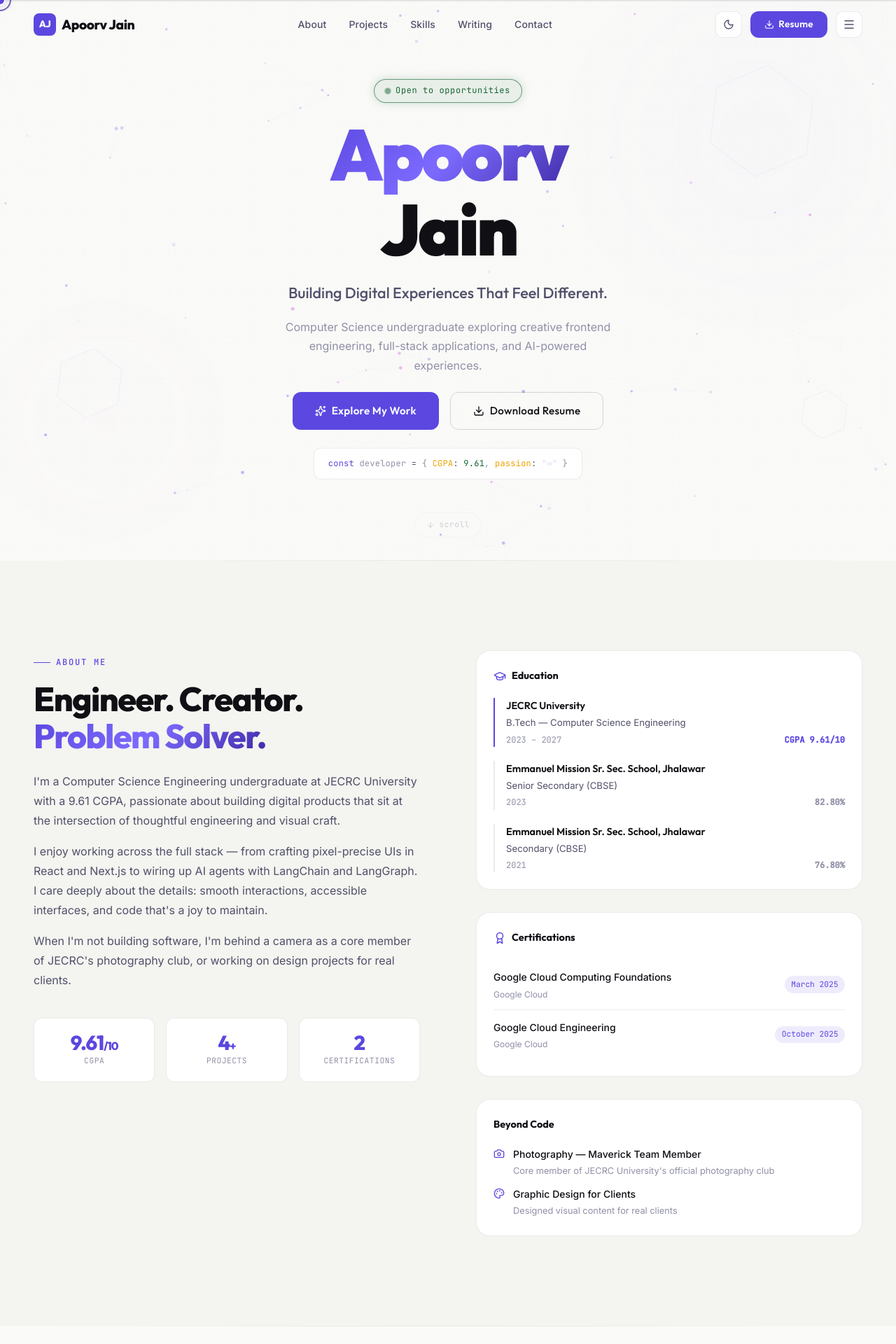
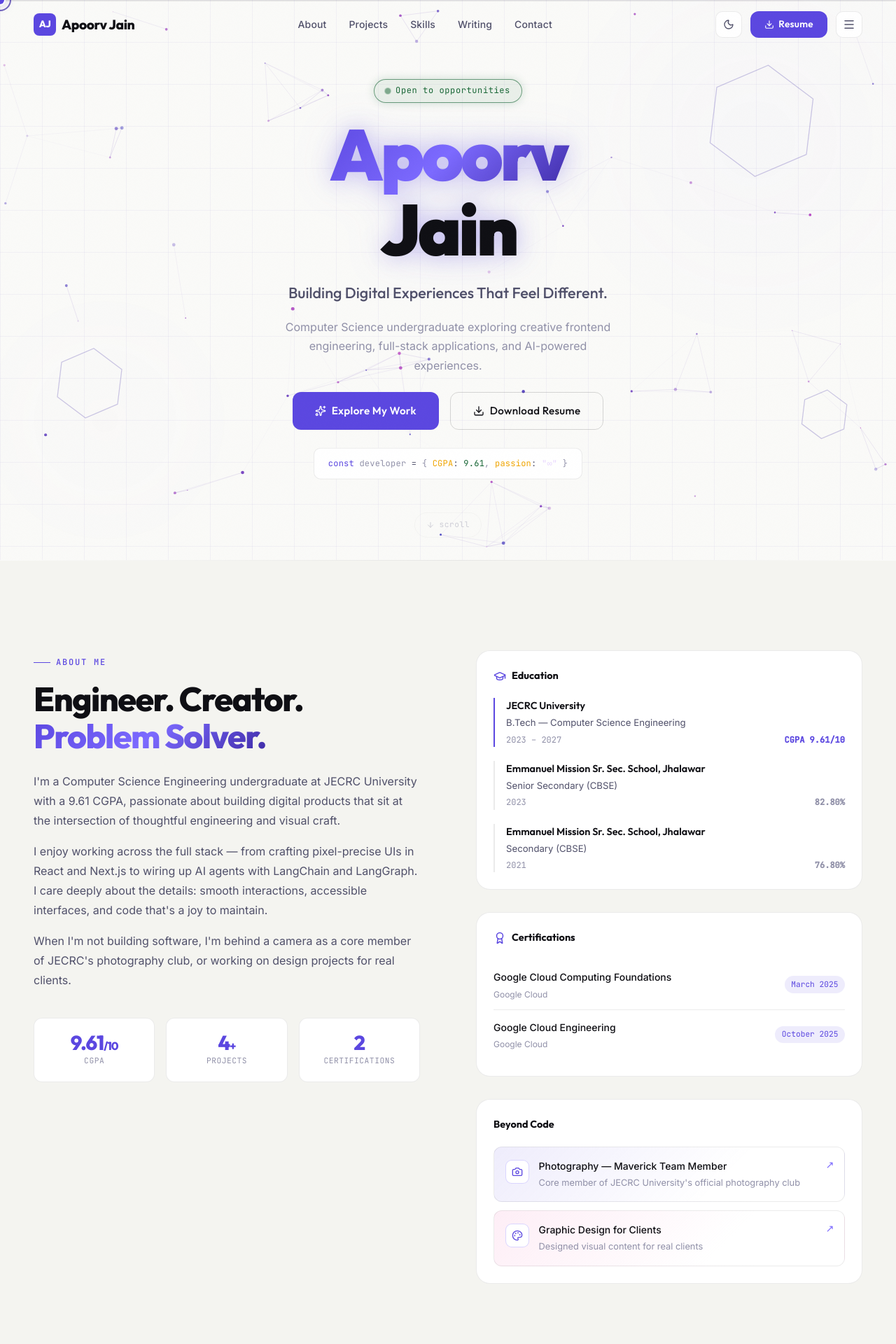
Before and after one commit to claron11/PORTFOLIO-BY-APOORV, a React (Vite) app: page / in a window 1280 px wide. Shown: the top 1920 px of the page at 70% size. Built offline with nearby package versions, Linux system fonts and the light colour scheme.

Commit message:
Enhance hero visuals and creative showcase

```diff
--- a/src/components/sections/About.tsx
+++ b/src/components/sections/About.tsx
@@ -277,8 +277,14 @@ export default function About() {
               }}>
                 Beyond Code
               </div>
-              <div style={{ display: 'flex', flexDirection: 'column', gap: '0.75rem' }}>
-                <div style={{ display: 'flex', alignItems: 'flex-start', gap: '0.75rem' }}>
+              <div className="creative-showcase" style={{ display: 'flex', flexDirection: 'column', gap: '0.75rem' }}>
+                <a
+                  className="creative-link-card"
+                  href="https://drive.google.com/drive/folders/19He3_N3heoBUL7uaiOaWTeE-bIZdToYD?usp=drive_link"
+                  target="_blank"
+                  rel="noopener noreferrer"
+                  aria-label="View Apoorv's photography on Instagram"
+                >
                   <Camera size={16} style={{ color: 'var(--color-accent)', marginTop: '0.1rem', flexShrink: 0 }} />
                   <div>
                     <div style={{ fontSize: '0.875rem', fontWeight: 500, color: 'var(--color-text-primary)' }}>
@@ -288,8 +294,14 @@ export default function About() {
                       Core member of JECRC University's official photography club
                     </div>
                   </div>
-                </div>
-                <div style={{ display: 'flex', alignItems: 'flex-start', gap: '0.75rem' }}>
+                </a>
+                <a
+                  className="creative-link-card"
+                  href="https://drive.google.com/drive/folders/1l46ctVZYBeRMH7eAaTr9biNsE1gljejT?usp=drive_link"
+                  target="_blank"
+                  rel="noopener noreferrer"
+                  aria-label="View Apoorv's visual design work"
+                >
                   <Palette size={16} style={{ color: 'var(--color-accent)', marginTop: '0.1rem', flexShrink: 0 }} />
                   <div>
                     <div style={{ fontSize: '0.875rem', fontWeight: 500, color: 'var(--color-text-primary)' }}>
@@ -299,7 +311,7 @@ export default function About() {
                       Designed visual content for real clients
                     </div>
                   </div>
-                </div>
+                </a>
               </div>
             </div>
           </motion.div>
--- a/src/components/sections/Hero.tsx
+++ b/src/components/sections/Hero.tsx
@@ -42,6 +42,10 @@ function HeroCanvas() {
     const draw = () => {
       t += 0.005
       ctx.clearRect(0, 0, width, height)
+      const isLightTheme = document.documentElement.getAttribute('data-theme') === 'light'
+      const networkOpacity = isLightTheme ? 0.2 : 0.12
+      const shapeOpacity = isLightTheme ? 0.25 : 0.12
+      const particleOpacityBoost = isLightTheme ? 1.4 : 1.15
 
       // Draw connections
       for (let i = 0; i < particles.length; i++) {
@@ -51,8 +55,8 @@ function HeroCanvas() {
           const dist = Math.sqrt(dx * dx + dy * dy)
           if (dist < 150) {
             ctx.beginPath()
-            ctx.strokeStyle = `hsla(260, 70%, 70%, ${(1 - dist / 150) * 0.08})`
-            ctx.lineWidth = 0.5
+            ctx.strokeStyle = `hsla(260, 70%, ${isLightTheme ? '38%' : '70%'}, ${(1 - dist / 150) * networkOpacity})`
+            ctx.lineWidth = isLightTheme ? 0.75 : 0.5
             ctx.moveTo(particles[i].x, particles[i].y)
             ctx.lineTo(particles[j].x, particles[j].y)
             ctx.stroke()
@@ -71,7 +75,7 @@ function HeroCanvas() {
 
         ctx.beginPath()
         ctx.arc(p.x, p.y, p.size, 0, Math.PI * 2)
-        ctx.fillStyle = `hsla(${p.hue}, 70%, 70%, ${p.opacity})`
+        ctx.fillStyle = `hsla(${p.hue}, 70%, ${isLightTheme ? '42%' : '70%'}, ${p.opacity * particleOpacityBoost})`
         ctx.fill()
       })
 
@@ -93,8 +97,10 @@ function HeroCanvas() {
           i === 0 ? ctx.moveTo(px, py) : ctx.lineTo(px, py)
         }
         ctx.closePath()
-        ctx.strokeStyle = `rgba(124, 106, 255, 0.08)`
-        ctx.lineWidth = 1
+        ctx.strokeStyle = isLightTheme
+          ? `rgba(61, 42, 165, ${shapeOpacity})`
+          : `rgba(124, 106, 255, ${shapeOpacity})`
+        ctx.lineWidth = isLightTheme ? 1.25 : 1
         ctx.stroke()
       })
 
@@ -209,7 +215,7 @@ export default function Hero() {
 
           {/* Name */}
           <motion.div variants={fadeUp}>
-            <h1 style={{
+            <h1 className="hero-name-glow" style={{
               fontFamily: 'var(--font-sans)',
               fontWeight: 900,
               fontSize: 'clamp(2.5rem, 8vw, 6.5rem)',
--- a/src/index.css
+++ b/src/index.css
@@ -138,6 +138,15 @@ html {
   display: inline-block;
   padding: 0.04em 0.06em;
   margin: -0.04em -0.06em;
+}
+
+/* A restrained halo gives the hero name depth without compromising legibility. */
+.hero-name-glow {
+  filter: drop-shadow(0 0 18px rgba(124, 106, 255, 0.42)) drop-shadow(0 0 42px rgba(124, 106, 255, 0.18));
+}
+
+[data-theme="light"] .hero-name-glow {
+  filter: drop-shadow(0 0 16px rgba(91, 71, 224, 0.3)) drop-shadow(0 0 32px rgba(91, 71, 224, 0.12));
 }
 
 .gradient-text-warm {
@@ -431,6 +440,59 @@ html {
   background: var(--color-accent);
 }
 
+/* â”€â”€â”€ Beyond Code â”€â”€â”€â”€â”€â”€â”€â”€â”€â”€â”€â”€â”€â”€â”€â”€â”€â”€â”€â”€â”€â”€â”€â”€â”€â”€â”€â”€â”€â”€â”€â”€â”€â”€â”€â”€â”€â”€â”€â”€â”€â”€â”€â”€â”€â”€ */
+.creative-link-card {
+  position: relative;
+  display: flex;
+  align-items: flex-start;
+  gap: 0.85rem;
+  overflow: hidden;
+  padding: 1rem;
+  border: 1px solid var(--color-border);
+  border-radius: 12px;
+  background: linear-gradient(135deg, var(--color-accent-soft), transparent 65%);
+  color: inherit;
+  text-decoration: none;
+  transition: transform var(--duration-base) var(--ease-out), border-color var(--duration-base) ease, box-shadow var(--duration-base) ease;
+}
+
+.creative-link-card::after {
+  content: '↗';
+  position: absolute;
+  top: 0.8rem;
+  right: 0.9rem;
+  color: var(--color-accent-2);
+  font-family: var(--font-mono);
+  font-size: 0.9rem;
+  transition: transform var(--duration-fast) ease;
+}
+
+.creative-link-card:hover {
+  border-color: var(--color-accent);
+  box-shadow: 0 10px 28px rgba(124, 106, 255, 0.16);
+  transform: translateY(-3px);
+}
+
+.creative-link-card:hover::after { transform: translate(2px, -2px); }
+
+.creative-link-card svg {
+  width: 34px;
+  height: 34px;
+  padding: 8px;
+  border: 1px solid rgba(124, 106, 255, 0.28);
+  border-radius: 9px;
+  background: var(--color-bg-card);
+  color: var(--color-accent);
+}
+
+.creative-link-card:nth-child(2) {
+  background: linear-gradient(135deg, rgba(244, 114, 182, 0.1), transparent 65%);
+}
+
+[data-theme="light"] .creative-link-card:nth-child(2) {
+  background: linear-gradient(135deg, rgba(244, 114, 182, 0.12), rgba(255, 255, 255, 0.5) 65%);
+}
+
 /* ─── Cursor ─────────────────────────────────────────────────── */
 .custom-cursor {
   position: fixed;
@@ -464,9 +526,15 @@ html {
 /* ─── Animated Background Grid ──────────────────────────────── */
 .bg-grid {
   background-image:
-    linear-gradient(rgba(124, 106, 255, 0.03) 1px, transparent 1px),
-    linear-gradient(90deg, rgba(124, 106, 255, 0.03) 1px, transparent 1px);
+    linear-gradient(rgba(124, 106, 255, 0.05) 1px, transparent 1px),
+    linear-gradient(90deg, rgba(124, 106, 255, 0.05) 1px, transparent 1px);
   background-size: 60px 60px;
+}
+
+[data-theme="light"] .bg-grid {
+  background-image:
+    linear-gradient(rgba(61, 42, 165, 0.12) 1px, transparent 1px),
+    linear-gradient(90deg, rgba(61, 42, 165, 0.12) 1px, transparent 1px);
 }
 
 /* ─── Animated Gradient Orb ──────────────────────────────────── */
```
